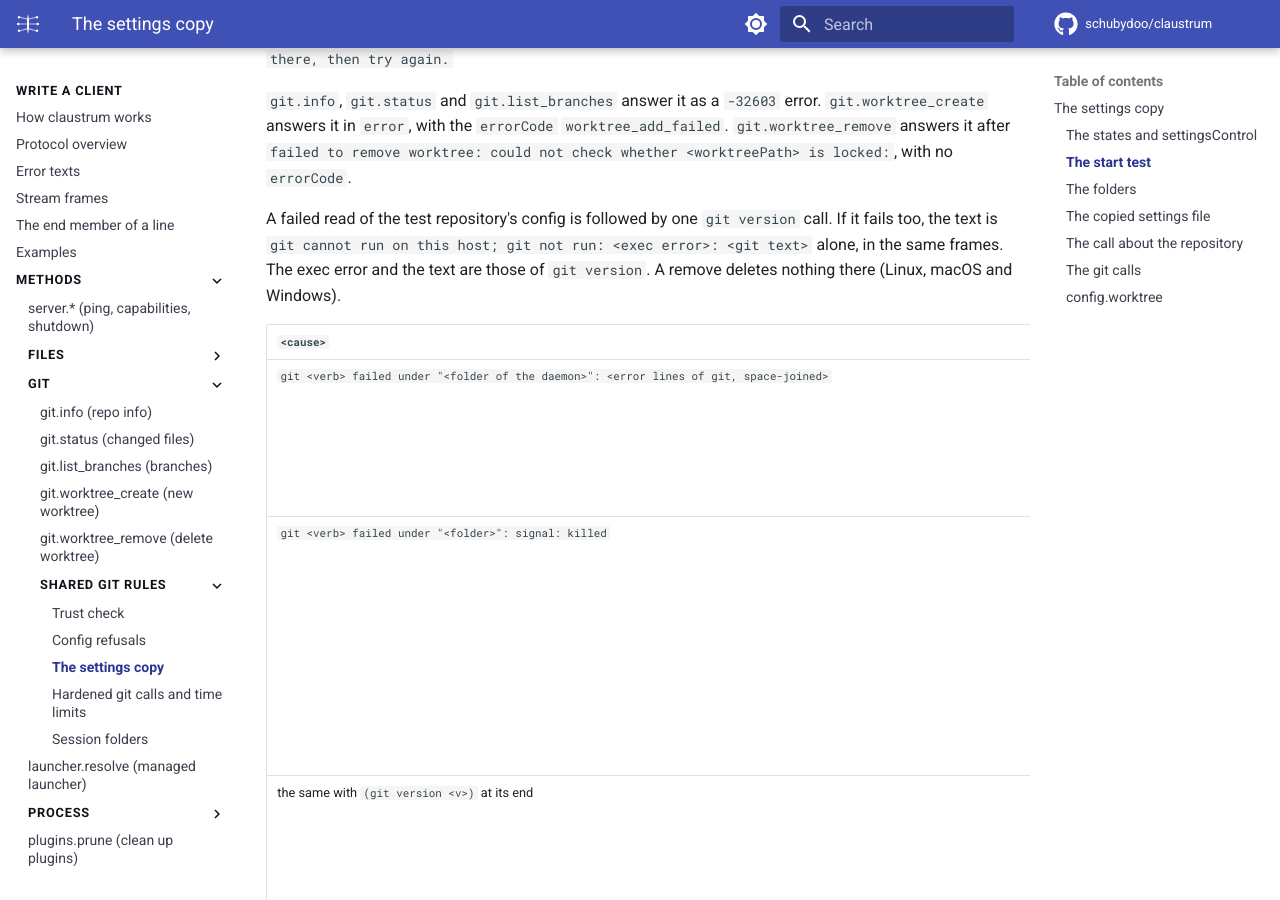
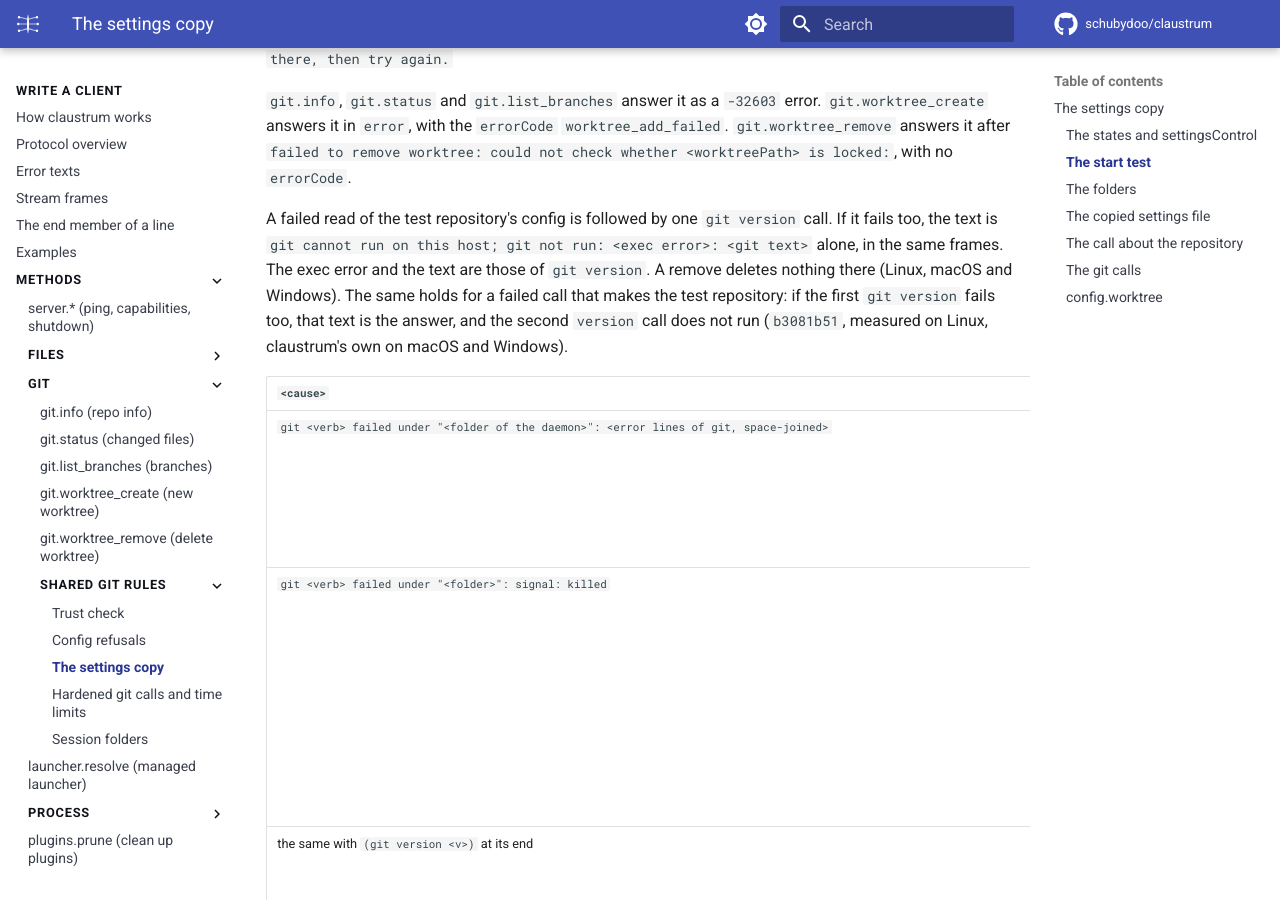
Before and after one commit to schubydoo/claustrum, an MkDocs documentation site: the page built from docs/protocol/git-rules-settings-copy.md, in a window 1280 px wide and 900 px high, scrolled down 2206 px. Built offline with MkDocs 1.6.1 and Material for MkDocs 9.7.7, drawn with Linux system fonts in a browser that asks for light colours; comment, search, counter and statistics services are not loaded.

Commit message:
docs: the cannot-run answer of a failed setup call of the start test
Co-Authored-By: Claude Opus 5.5 <noreply@anthropic.com>

```diff
--- a/docs/protocol/git-rules-settings-copy.md
+++ b/docs/protocol/git-rules-settings-copy.md
@@ -85,7 +85,10 @@ worktree: could not check whether <worktreePath> is locked: `, with no `errorCod
 A failed read of the test repository's config is followed by one `git version` call. If it fails
 too, the text is `git cannot run on this host; git not run: <exec error>: <git text>`
 alone, in the same frames. The exec error and the text are those of `git version`. A
-remove deletes nothing there (Linux, macOS and Windows).
+remove deletes nothing there (Linux, macOS and Windows). The same holds for a failed
+call that makes the test repository: if the first `git version` fails too, that text is
+the answer, and the second `version` call does not run (`b3081b51`, measured on Linux,
+claustrum's own on macOS and Windows).
 
 | `<cause>` | When |
 |---|---|
```
Also changed, not shown: docs/protocol/git-info.md (+1 -1 lines), docs/protocol/git-list-branches.md (+1 -1 lines), docs/protocol/git-status.md (+1 -1 lines), 1 other file.
